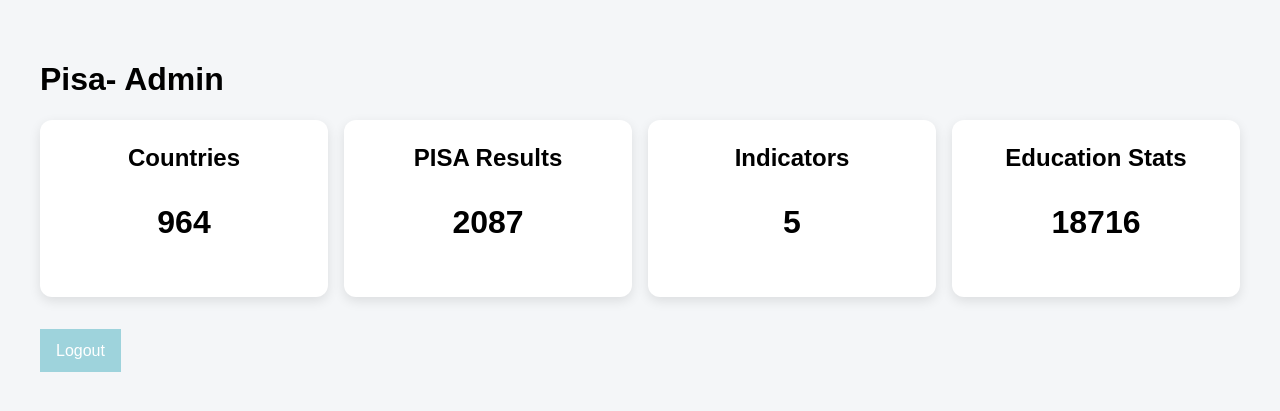
After one commit to madabitiusca/PIV-PISA-Results-Visualizer---Magdala, a PHP site: page /page.php in a window 1280 px wide. The commit adds this page. Shown: the top 411 px of the page. Run offline with PHP 8.4, Linux system fonts and the light colour scheme; the visitor is signed in with stand-in values (Sample User, id 1); data comes from the database, SQL or seed files in the repository.

Commit message:
Admin pages

```diff
--- /dev/null
+++ b/Admin/auth.php
@@ -0,0 +1,8 @@
+<?php
+
+if (session_status() === PHP_SESSION_NONE) {
+    session_start();
+}
+
+const ADMIN_USERNAME = 'admin';
+const ADMIN_PASSWORD = 'pass123';
--- /dev/null
+++ b/Admin/page.php
@@ -0,0 +1,120 @@
+<?php
+
+require_once 'auth.php';
+require_once '../Config/Database.php';
+
+if (!isset($_SESSION['admin'])) {
+    header('Location: login.php');
+    exit;
+}
+
+$pdo = Database::getConnection();
+
+$countries = $pdo->query(
+    "SELECT COUNT(*) FROM countries"
+)->fetchColumn();
+
+$pisa = $pdo->query(
+    "SELECT COUNT(*) FROM pisa_results"
+)->fetchColumn();
+
+$indicators = $pdo->query(
+    "SELECT COUNT(*) FROM indicators"
+)->fetchColumn();
+
+$education = $pdo->query(
+    "SELECT COUNT(*) FROM education_stats"
+)->fetchColumn();
+?>
+
+<!DOCTYPE html>
+<html>
+<head>
+    <meta charset="UTF-8">
+    <title>Admin Dashboard</title>
+
+    <style>
+
+        body {
+            font-family: Arial;
+            background: #f4f6f8;
+            padding: 2rem;
+        }
+
+        .cards {
+            display: grid;
+            grid-template-columns: repeat(4,1fr);
+            gap: 1rem;
+        }
+
+        .card {
+            background: white;
+            padding: 1.5rem;
+            border-radius: 12px;
+            text-align: center;
+            box-shadow: 0 4px 12px rgba(0,0,0,.1);
+        }
+
+        .card h2 {
+            margin: 0;
+        }
+
+        .card p {
+            font-size: 2rem;
+            font-weight: bold;
+        }
+
+        .actions {
+            margin-top: 2rem;
+        }
+
+        .actions a {
+            display: inline-block;
+            padding: .8rem 1rem;
+            background: #9ED3DC;
+            color: white;
+            text-decoration: none;
+            margin-right: .5rem;
+        }
+
+    </style>
+
+</head>
+<body>
+
+<h1>Pisa- Admin</h1>
+
+<div class="cards">
+
+    <div class="card">
+        <h2>Countries</h2>
+        <p><?= $countries ?></p>
+    </div>
+
+    <div class="card">
+        <h2>PISA Results</h2>
+        <p><?= $pisa ?></p>
+    </div>
+
+    <div class="card">
+        <h2>Indicators</h2>
+        <p><?= $indicators ?></p>
+    </div>
+
+    <div class="card">
+        <h2>Education Stats</h2>
+        <p><?= $education ?></p>
+    </div>
+
+</div>
+
+<div class="actions">
+
+    <a href="logout.php">
+        Logout
+    </a>
+
+</div>
+
+</body>
+</html>
```
Also changed, not shown: Admin/login.php (+32 -4 lines).
